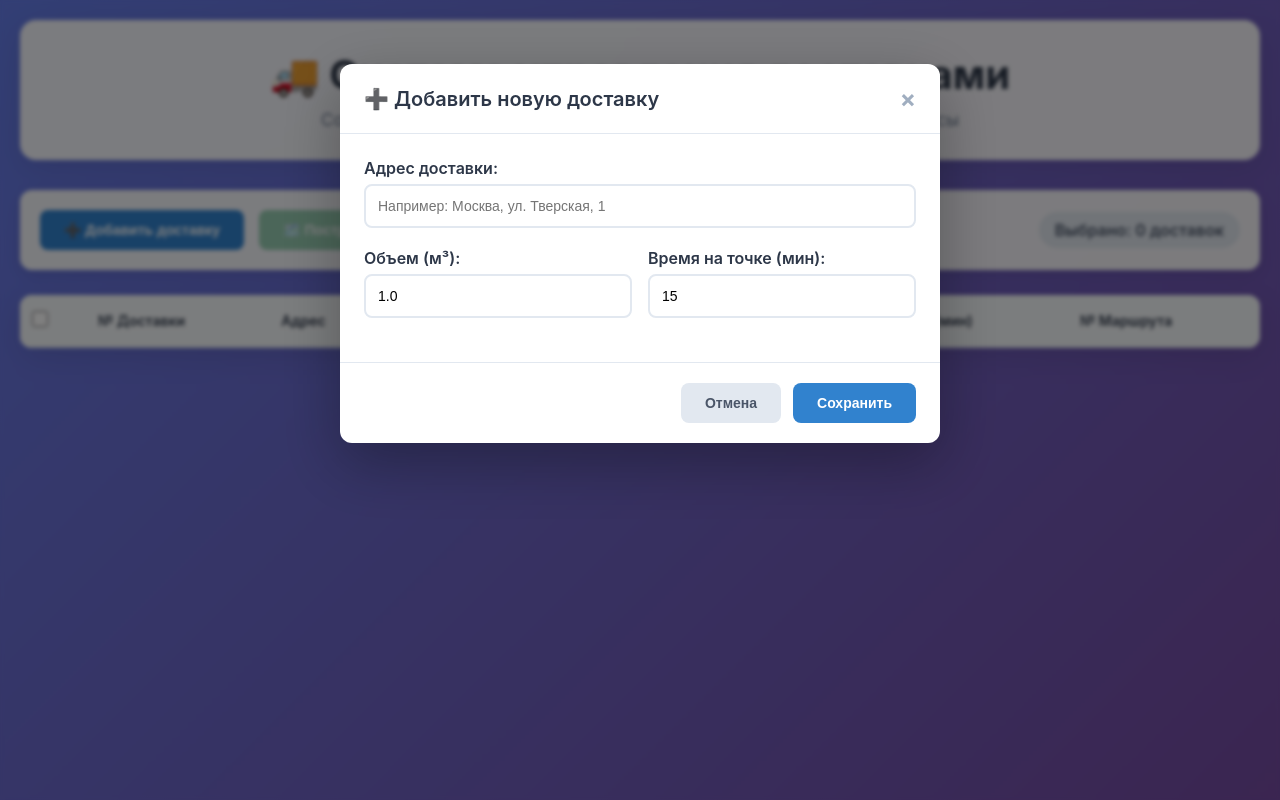
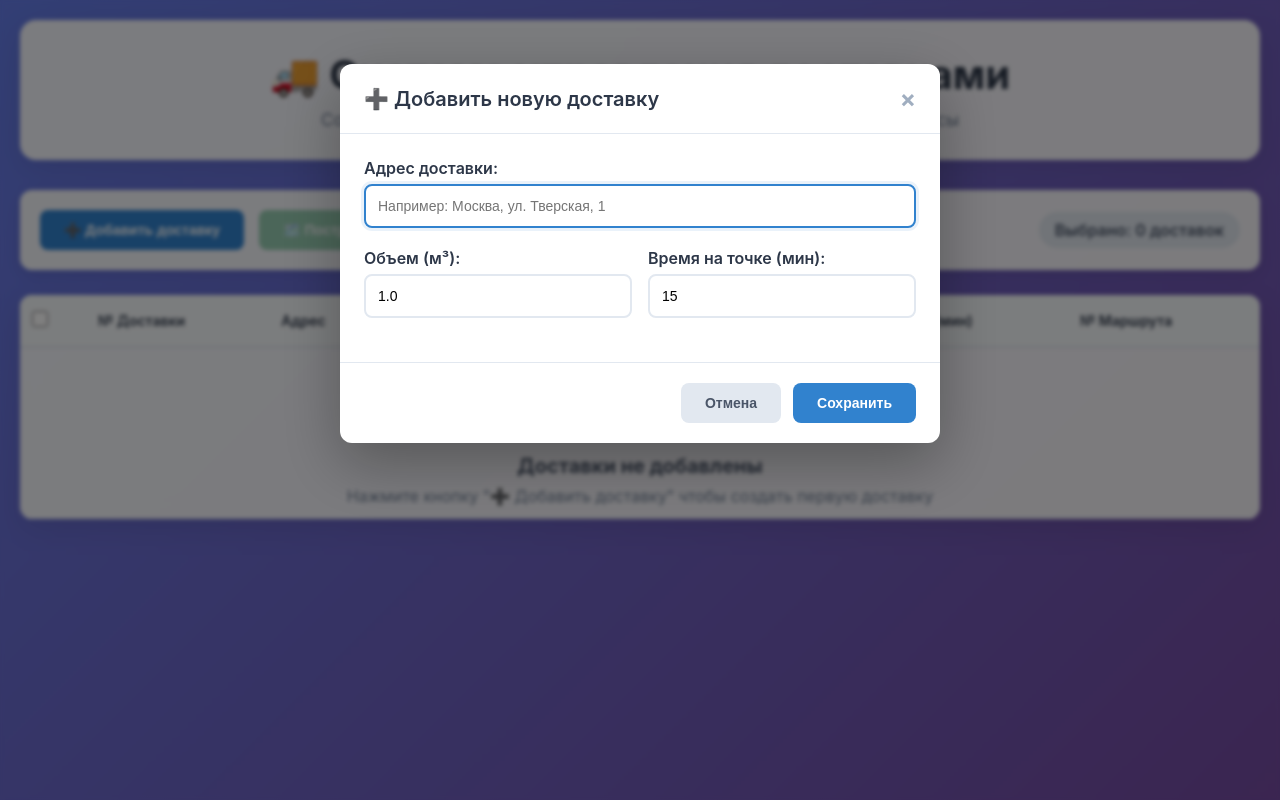
Before and after one commit to maxemot/route-optimizer-web, a website: page public/index.html in a window 1280 px wide. Both pictures are taken after a click on the button "➕ Добавить доставку". Drawn offline with Linux system fonts and the light colour scheme.

Commit message:
🧹 Исправлен стартовый интерфейс
✅ Изменения:
- Убраны тестовые данные при загрузке
- Показывается пустая таблица при первом запуске
- Добавлено красивое пустое состояние с подсказкой
- Кнопка 'Построить маршрут' неактивна при старте
- Фокус автоматически на поле адреса в модальном окне
- Убрано автосохранение в LocalStorage для чистого старта

🎯 Результат: Чистый интерфейс готовый к использованию

```diff
--- a/public/script.js
+++ b/public/script.js
@@ -41,7 +41,9 @@ let currentRouteData = null;
 // Инициализация
 document.addEventListener('DOMContentLoaded', function() {
     initializeEventListeners();
+    renderDeliveriesTable(); // Показываем пустую таблицу
     updateUI();
+    // НЕ загружаем данные автоматически - пустая таблица при старте
 });
 
 function initializeEventListeners() {
@@ -91,6 +93,7 @@ function closeModal(modal) {
 
 function openDeliveryModal() {
     openModal(deliveryModal);
+    deliveryAddress.focus(); // Фокус на поле ввода адреса
 }
 
 function clearDeliveryForm() {
@@ -192,6 +195,20 @@ function saveDelivery() {
 
 function renderDeliveriesTable() {
     deliveriesTbody.innerHTML = '';
+
+    if (deliveries.length === 0) {
+        // Показываем пустое состояние
+        const emptyRow = document.createElement('tr');
+        emptyRow.innerHTML = `
+            <td colspan="8" class="empty-state">
+                <span class="empty-state-icon">📦</span>
+                <h3>Доставки не добавлены</h3>
+                <p>Нажмите кнопку "➕ Добавить доставку" чтобы создать первую доставку</p>
+            </td>
+        `;
+        deliveriesTbody.appendChild(emptyRow);
+        return;
+    }
 
     deliveries.forEach(delivery => {
         const row = createDeliveryRow(delivery);
@@ -411,43 +428,3 @@ function showLoader(message = 'Загрузка...') {
 function hideLoader() {
     loader.classList.add('hidden');
 }
-
-// Сохранение состояния (можно будет расширить для работы с LocalStorage или сервером)
-function saveState() {
-    localStorage.setItem('deliveries', JSON.stringify(deliveries));
-    localStorage.setItem('nextDeliveryId', nextDeliveryId.toString());
-    localStorage.setItem('nextRouteId', nextRouteId.toString());
-}
-
-function loadState() {
-    try {
-        const savedDeliveries = localStorage.getItem('deliveries');
-        const savedDeliveryId = localStorage.getItem('nextDeliveryId');
-        const savedRouteId = localStorage.getItem('nextRouteId');
-
-        if (savedDeliveries) {
-            deliveries = JSON.parse(savedDeliveries);
-        }
-        if (savedDeliveryId) {
-            nextDeliveryId = parseInt(savedDeliveryId);
-        }
-        if (savedRouteId) {
-            nextRouteId = parseInt(savedRouteId);
-        }
-
-        renderDeliveriesTable();
-        updateUI();
-    } catch (error) {
-        console.error('Ошибка при загрузке сохраненного состояния:', error);
-    }
-}
-
-// Автосохранение при изменениях
-function autoSave() {
-    saveState();
-}
-
-// Загрузка состояния при инициализации
-document.addEventListener('DOMContentLoaded', function() {
-    loadState();
-});
--- a/public/styles.css
+++ b/public/styles.css
@@ -441,6 +441,30 @@ header p {
     }
 }
 
+/* Пустое состояние таблицы */
+.empty-state {
+    text-align: center;
+    padding: 60px 20px;
+    color: #a0aec0;
+}
+
+.empty-state-icon {
+    font-size: 4rem;
+    margin-bottom: 16px;
+    display: block;
+}
+
+.empty-state h3 {
+    color: #4a5568;
+    margin-bottom: 8px;
+    font-size: 1.25rem;
+}
+
+.empty-state p {
+    color: #718096;
+    font-size: 1rem;
+}
+
 /* Скрытие пустых ячеек */
 .deliveries-table td:empty::after {
     content: "—";
```
Also changed, not shown: public/index.html (+1 -1 lines).
